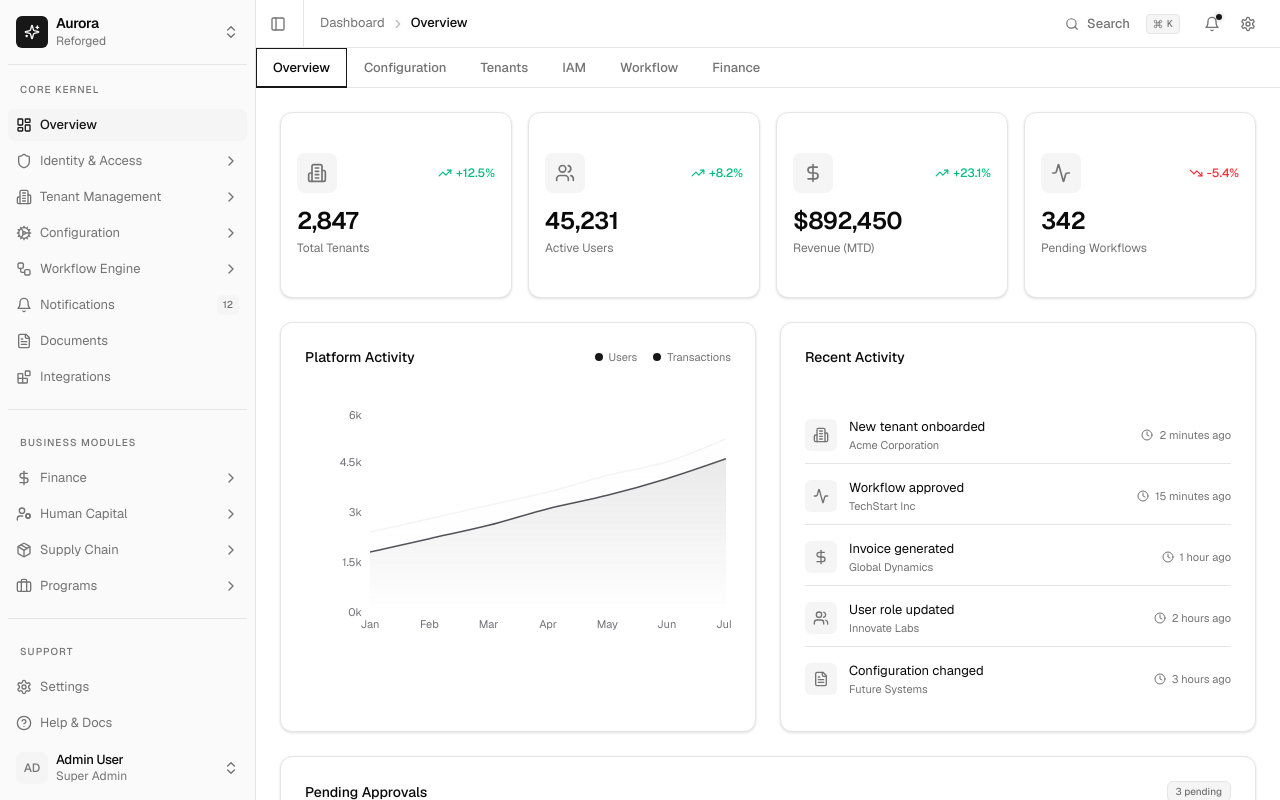
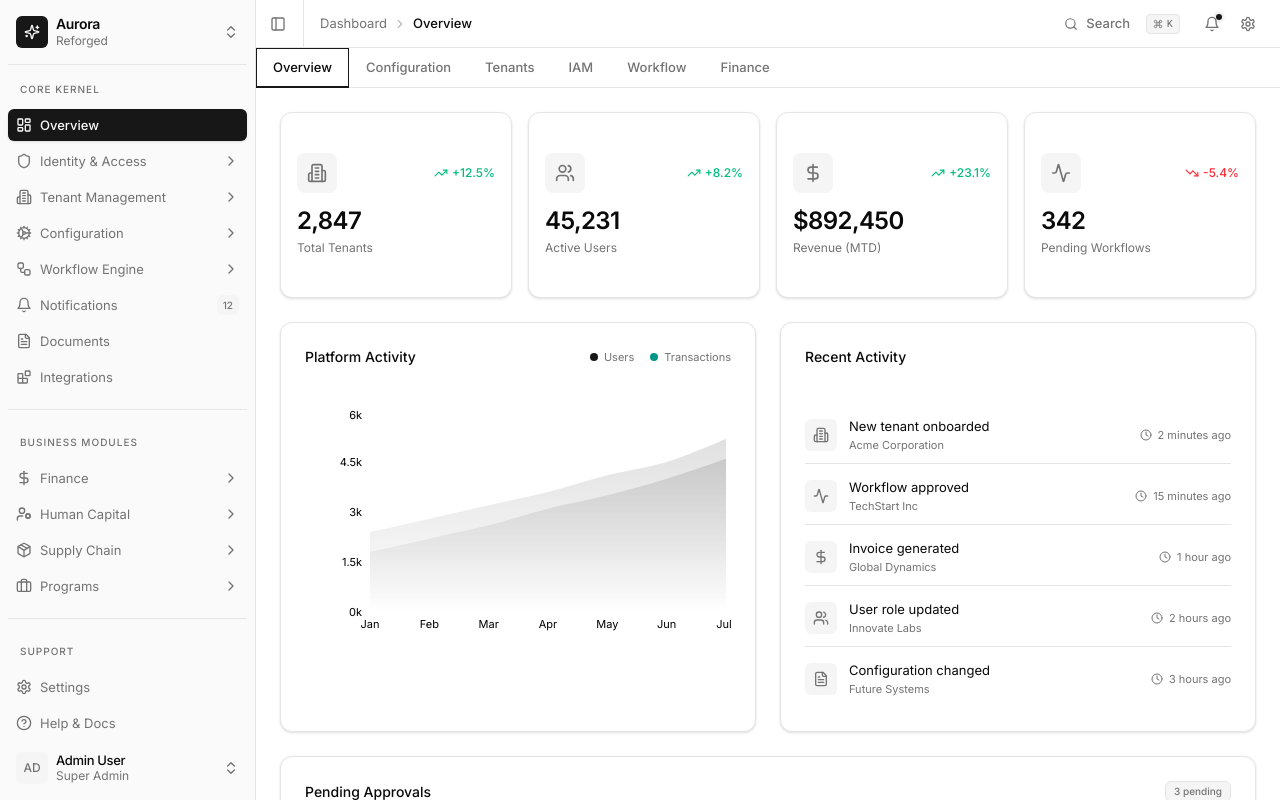
Before and after one commit to nugraha-a/nextjs-sass-template, a Next.js app: page / in a window 1280 px wide. Built offline with nearby package versions, Linux system fonts and the light colour scheme.

Commit message:
stable v0.1

```diff
--- a/app/globals.css
+++ b/app/globals.css
@@ -90,78 +90,248 @@ html.dark[data-color-scheme="zinc"] {
 }
 
 /* Slate Color Scheme - Cooler Greys */
+/* Slate Color Scheme - Distinct Cool Blue-Greys */
+/* Slate Color Scheme - Distinct Cool Blue-Greys */
 :root[data-color-scheme="slate"] {
   --background: oklch(1 0 0);
-  --foreground: oklch(0.2 0.02 260);
-  --border: oklch(0.92 0.01 260);
-  --input: oklch(0.92 0.01 260);
-  --sidebar-border: oklch(0.92 0.01 260);
-  /* Slate reuses similar structure but with subtle cool tint */
+  --foreground: oklch(0.2 0.04 240);
+  --border: oklch(0.92 0.02 240);
+  --input: oklch(0.92 0.02 240);
+  --sidebar-border: oklch(0.92 0.02 240);
+
+  /* Explicit Primary for Slate (Deep Slate Blue) */
+  --primary: oklch(0.35 0.08 240);
+  --primary-foreground: oklch(0.985 0 0);
+  --ring: oklch(0.35 0.08 240);
+  --sidebar-primary: oklch(0.35 0.08 240);
+
+  /* Tinted UI Colors: Cool Blue Tint */
+  --muted: oklch(0.97 0.02 240);
+  --accent: oklch(0.96 0.03 240);
+  --secondary: oklch(0.97 0.02 240);
+  --sidebar-accent: oklch(0.96 0.03 240);
+  --sidebar-accent-foreground: oklch(0.35 0.08 240);
 }
+
+/* Neutral Color Scheme - Distinct Warm Greys */
+:root[data-color-scheme="neutral"] {
+  --background: oklch(1 0 0);
+  --foreground: oklch(0.2 0.02 60);
+  --border: oklch(0.92 0.02 60);
+  --input: oklch(0.92 0.02 60);
+  --sidebar-border: oklch(0.92 0.02 60);
+
+  /* Explicit Primary for Neutral (Deep Bronze) */
+  --primary: oklch(0.35 0.04 60);
+  --primary-foreground: oklch(0.985 0 0);
+  --ring: oklch(0.35 0.04 60);
+  --sidebar-primary: oklch(0.35 0.04 60);
+
+  /* Tinted UI Colors: Warm Stone Tint */
+  --muted: oklch(0.97 0.02 60);
+  --accent: oklch(0.96 0.03 60);
+  --secondary: oklch(0.97 0.02 60);
+  --sidebar-accent: oklch(0.96 0.03 60);
+  --sidebar-accent-foreground: oklch(0.35 0.04 60);
+}
+
+/* Dark Mode Overrides for Slate/Neutral */
 html.dark[data-color-scheme="slate"] {
   --background: oklch(0.1 0.02 260);
   --foreground: oklch(0.98 0.01 260);
   --card: oklch(0.12 0.02 260);
   --border: oklch(0.2 0.02 260);
+  --primary: oklch(0.7 0.08 240); /* Lighter Slate Blue for Dark Mode */
+  --primary-foreground: oklch(0.1 0.02 260);
+  --sidebar-primary: oklch(0.7 0.08 240);
+
+  /* Dark Tints */
+  --muted: oklch(0.15 0.03 240);
+  --accent: oklch(0.18 0.04 240);
+  --secondary: oklch(0.15 0.03 240);
+  --sidebar-accent: oklch(0.18 0.04 240);
+  --sidebar-accent-foreground: oklch(0.98 0.01 260);
+}
+
+html.dark[data-color-scheme="neutral"] {
+  --background: oklch(0.11 0.01 60);
+  --foreground: oklch(0.98 0.01 60);
+  --card: oklch(0.13 0.01 60);
+  --border: oklch(0.2 0.01 60);
+  --primary: oklch(0.7 0.04 60); /* Lighter Warm Grey for Dark Mode */
+  --primary-foreground: oklch(0.11 0.01 60);
+  --sidebar-primary: oklch(0.7 0.04 60);
+
+  /* Dark Tints */
+  --muted: oklch(0.16 0.02 60);
+  --accent: oklch(0.19 0.03 60);
+  --secondary: oklch(0.16 0.02 60);
+  --sidebar-accent: oklch(0.19 0.03 60);
+  --sidebar-accent-foreground: oklch(0.98 0.01 60);
 }
 
 /* Base Template for Colors */
 /* Blue */
+/* Corporate Blue - Trust & Stability */
 :root[data-color-scheme="blue"] {
-  --primary: oklch(0.55 0.2 260);
+  /* Primary: Deep Royal Blue - Professional, trustworthy */
+  --primary: oklch(0.45 0.15 260);
   --primary-foreground: oklch(1 0 0);
-  --ring: oklch(0.55 0.2 260);
-  --sidebar-primary: oklch(0.55 0.2 260);
-  --sidebar-ring: oklch(0.55 0.2 260);
+  --ring: oklch(0.45 0.15 260);
+  --sidebar-primary: oklch(0.45 0.15 260);
+  --sidebar-ring: oklch(0.45 0.15 260);
+
+  /* Tinted UI Colors: Cool Slate Tint */
+  --muted: oklch(0.97 0.02 260);
+  --accent: oklch(0.95 0.04 260);
+  --secondary: oklch(0.97 0.02 260);
+  --sidebar-accent: oklch(0.95 0.04 260);
+
+  /* Corporate Chart Colors (High Contrast & Professional) */
+  --chart-1: oklch(0.45 0.15 260); /* Navy Blue (Primary) */
+  --chart-2: oklch(0.65 0.18 85);  /* Golden Amber (Contrast) */
+  --chart-3: oklch(0.55 0.15 180); /* Teal (Safe Harmony) */
+  --chart-4: oklch(0.55 0.20 25);  /* Burnt Orange (Accent) */
+  --chart-5: oklch(0.60 0.10 260); /* Slate (Neutral Data) */
 }
 html.dark[data-color-scheme="blue"] {
-  --primary: oklch(0.6 0.18 260);
+  /* Dark Mode: Slightly lighter Navy for visibility */
+  --primary: oklch(0.6 0.15 260);
   --primary-foreground: oklch(1 0 0);
-  --ring: oklch(0.6 0.18 260);
+  --ring: oklch(0.6 0.15 260);
+
+  /* Tinted UI Colors (Dark) */
+  --muted: oklch(0.20 0.04 260);
+  --accent: oklch(0.25 0.06 260);
+  --secondary: oklch(0.20 0.04 260);
+  --sidebar-accent: oklch(0.25 0.06 260);
+
+  /* Corporate Chart Colors (Dark Mode) */
+  --chart-1: oklch(0.6 0.15 260); /* Royal Blue */
+  --chart-2: oklch(0.75 0.15 85); /* Gold */
+  --chart-3: oklch(0.65 0.15 180); /* Teal */
 }
 
 /* Green */
+/* Corporate Green - Wealth & Growth */
 :root[data-color-scheme="green"] {
-  --primary: oklch(0.55 0.18 145);
+  /* Primary: Deep Emerald - Established usage */
+  --primary: oklch(0.50 0.15 145);
   --primary-foreground: oklch(1 0 0);
-  --ring: oklch(0.55 0.18 145);
-  --sidebar-primary: oklch(0.55 0.18 145);
+  --ring: oklch(0.50 0.15 145);
+  --sidebar-primary: oklch(0.50 0.15 145);
+
+  /* Tinted UI Colors: Soft Sage Tint */
+  --muted: oklch(0.96 0.03 145);
+  --accent: oklch(0.94 0.06 145);
+  --secondary: oklch(0.96 0.03 145);
+  --sidebar-accent: oklch(0.94 0.06 145);
+  --sidebar-accent-foreground: oklch(0.35 0.15 145); /* Deep Emerald Text */
+
+  /* Corporate Chart Colors */
+  --chart-1: oklch(0.50 0.15 145); /* Emerald (Primary) */
+  --chart-2: oklch(0.55 0.15 260); /* Navy Blue (Professional Contrast) */
+  --chart-3: oklch(0.65 0.18 85);  /* Gold (Wealth Association) */
+  --chart-4: oklch(0.55 0.12 200); /* Teal (Harmony) */
+  --chart-5: oklch(0.55 0.15 30);  /* Rust (Earthy Contrast) */
 }
 html.dark[data-color-scheme="green"] {
-  --primary: oklch(0.65 0.18 145);
+  /* Dark Mode: Vibrant Emerald */
+  --primary: oklch(0.60 0.15 145);
   --primary-foreground: oklch(0.1 0.02 145);
+
+  /* Tinted UI Colors (Dark) */
+  --muted: oklch(0.20 0.04 145);
+  --accent: oklch(0.25 0.06 145);
+  --secondary: oklch(0.20 0.04 145);
+  --sidebar-accent: oklch(0.25 0.06 145);
+
+  /* Corporate Chart Colors (Dark Mode) */
+  --chart-1: oklch(0.60 0.15 145); /* Emerald */
+  --chart-2: oklch(0.65 0.15 260); /* Royal Blue */
+  --chart-3: oklch(0.75 0.15 85);  /* Gold */
 }
 
 /* Orange */
+/* Corporate Orange - Energy & Innovation */
 :root[data-color-scheme="orange"] {
-  --primary: oklch(0.6 0.18 50);
+  /* Primary: Burnt Orange/Terracotta - Grounded */
+  --primary: oklch(0.55 0.15 50);
   --primary-foreground: oklch(1 0 0);
-  --ring: oklch(0.6 0.18 50);
-  --sidebar-primary: oklch(0.6 0.18 50);
+  --ring: oklch(0.55 0.15 50);
+  --sidebar-primary: oklch(0.55 0.15 50);
+
+  /* Tinted UI Colors: Warm Cream Tint */
+  --muted: oklch(0.96 0.02 50);
+  --accent: oklch(0.94 0.05 50);
+  --secondary: oklch(0.96 0.02 50);
+  --sidebar-accent: oklch(0.94 0.05 50);
+  --sidebar-accent-foreground: oklch(0.35 0.15 50); /* Deep Terracotta Text */
+
+  /* Corporate Chart Colors */
+  --chart-1: oklch(0.55 0.15 50); /* Terracotta (Primary) */
+  --chart-2: oklch(0.50 0.15 260); /* Navy (Strong Contrast) */
+  --chart-3: oklch(0.60 0.12 145); /* Forest Green (Natural Pair) */
+  --chart-4: oklch(0.40 0.15 30);  /* Deep Rust (Depth) */
+  --chart-5: oklch(0.65 0.18 85);  /* Gold (Highlight) */
 }
 html.dark[data-color-scheme="orange"] {
-  --primary: oklch(0.68 0.18 50);
+  --primary: oklch(0.65 0.15 50);
   --primary-foreground: oklch(0.1 0.02 50);
+
+  /* Tinted UI Colors (Dark) */
+  --muted: oklch(0.20 0.03 50);
+  --accent: oklch(0.25 0.05 50);
+  --secondary: oklch(0.20 0.03 50);
+  --sidebar-accent: oklch(0.25 0.05 50);
+
+  /* Corporate Chart Colors (Dark Mode) */
+  --chart-1: oklch(0.65 0.15 50); /* Terracotta */
+  --chart-2: oklch(0.60 0.15 260); /* Royal Blue */
+  --chart-3: oklch(0.65 0.15 145); /* Emerald */
 }
 
 /* Rose */
+/* Corporate Rose - Modern Professional */
 :root[data-color-scheme="rose"] {
-  --primary: oklch(0.55 0.2 15);
+  /* Primary: Deep Burgundy/Wine - Sophisticated */
+  --primary: oklch(0.45 0.15 15);
   --primary-foreground: oklch(1 0 0);
-  --accent: oklch(0.97 0.02 15);
-  --accent-foreground: oklch(0.55 0.2 15);
-  --ring: oklch(0.55 0.2 15);
-  --sidebar-primary: oklch(0.55 0.2 15);
+  --ring: oklch(0.45 0.15 15);
+  --sidebar-primary: oklch(0.45 0.15 15);
+
+  /* Tinted UI Colors: Warm Rose Tint */
+  --muted: oklch(0.96 0.02 15);
+  --accent: oklch(0.94 0.05 15);
+  --secondary: oklch(0.96 0.02 15);
+  --sidebar-accent: oklch(0.94 0.05 15);
+  --sidebar-accent-foreground: oklch(0.35 0.15 15); /* Deep Burgundy Text */
+
+  /* Corporate Chart Colors */
+  --chart-1: oklch(0.45 0.15 15); /* Burgundy (Primary) */
+  --chart-2: oklch(0.50 0.15 260); /* Navy (Strong Contrast) */
+  --chart-3: oklch(0.50 0.12 145); /* Forest Green (Decisive) */
+  --chart-4: oklch(0.55 0.15 320); /* Deep Purple (Rich) */
+  --chart-5: oklch(0.65 0.10 260); /* Slate Blue (Neutral) */
 }
 html.dark[data-color-scheme="rose"] {
-  --primary: oklch(0.65 0.2 15);
+  --primary: oklch(0.60 0.15 15);
   --primary-foreground: oklch(1 0 0);
-  --accent: oklch(0.2 0.05 15);
-  --accent-foreground: oklch(0.98 0 0);
+
+  /* Tinted UI Colors (Dark) */
+  --muted: oklch(0.20 0.03 15);
+  --accent: oklch(0.25 0.05 15);
+  --secondary: oklch(0.20 0.03 15);
+  --sidebar-accent: oklch(0.25 0.05 15);
+
+  /* Corporate Chart Colors (Dark Mode) */
+  --chart-1: oklch(0.60 0.15 15); /* Burgundy */
+  --chart-2: oklch(0.60 0.15 260); /* Royal Blue */
+  --chart-3: oklch(0.60 0.15 145); /* Emerald */
 }
 
 @theme inline {
-  --font-sans: var(--font-geist), 'Geist', system-ui, sans-serif;
+  --font-sans: var(--font-inter), 'Inter', system-ui, sans-serif;
   --font-mono: var(--font-geist-mono), 'Geist Mono', monospace;
   --color-background: var(--background);
   --color-foreground: var(--foreground);
@@ -193,7 +363,7 @@ html.dark[data-color-scheme="rose"] {
   --radius-xl: calc(var(--radius) + 4px);
   --color-sidebar: var(--sidebar);
   --color-sidebar-foreground: var(--sidebar-foreground);
-  --color-sidebar-primary: var(--sidebar-primary);
+  --color-sidebar-primary: var(--primary); /* Force Sidebar Primary to match Brand Primary */
   --color-sidebar-primary-foreground: var(--sidebar-primary-foreground);
   --color-sidebar-accent: var(--sidebar-accent);
   --color-sidebar-accent-foreground: var(--sidebar-accent-foreground);
--- a/app/layout.tsx
+++ b/app/layout.tsx
@@ -1,14 +1,10 @@
 import React from "react"
 import type { Metadata } from 'next'
-import { Geist, Geist_Mono, Inter } from 'next/font/google'
+import { Geist_Mono, Inter } from 'next/font/google'
 import { ThemeProvider } from "@/components/theme-provider"
 import { ThemeSettingsProvider } from "@/contexts/theme-settings-context"
 import './globals.css'
 
-const geist = Geist({
-  subsets: ["latin"],
-  variable: "--font-geist",
-});
 const geistMono = Geist_Mono({
   subsets: ["latin"],
   variable: "--font-geist-mono",
@@ -22,6 +18,9 @@ export const metadata: Metadata = {
   title: 'Aurora Dashboard | Enterprise SaaS',
   description: 'Enterprise-grade dashboard with Vercel-inspired design. Clean, minimalist, and powerful.',
   generator: 'v0.app',
+  icons: {
+    icon: '/icon.png',
+  },
 }
 
 export default function RootLayout({
@@ -31,7 +30,7 @@ export default function RootLayout({
 }>) {
   return (
     <html lang="en" suppressHydrationWarning>
-      <body className={`${geist.variable} ${geistMono.variable} ${inter.variable} font-sans antialiased`}>
+      <body className={`${geistMono.variable} ${inter.variable} font-sans antialiased`}>
         <ThemeProvider
           attribute="class"
           defaultTheme="system"
--- a/components/dashboard/app-sidebar.tsx
+++ b/components/dashboard/app-sidebar.tsx
@@ -203,7 +203,7 @@ function NavItemWithSub({ item }: { item: NavItem }) {
           asChild
           isActive={item.isActive}
           tooltip={item.title}
-          className="transition-colors duration-150 text-muted-foreground hover:text-foreground hover:bg-sidebar-accent data-[active=true]:bg-sidebar-accent data-[active=true]:text-sidebar-accent-foreground group-data-[collapsible=icon]:!p-2 group-data-[collapsible=icon]:!size-8"
+          className="transition-colors duration-150 text-muted-foreground hover:text-foreground hover:bg-sidebar-accent data-[active=true]:bg-sidebar-primary data-[active=true]:text-sidebar-primary-foreground group-data-[collapsible=icon]:!p-2 group-data-[collapsible=icon]:!size-8"
         >
           <a href={item.href} className="flex items-center justify-between group-data-[collapsible=icon]:justify-center">
             <span className="flex items-center gap-2 group-data-[collapsible=icon]:gap-0">
@@ -229,7 +229,7 @@ function NavItemWithSub({ item }: { item: NavItem }) {
             <SidebarMenuButton
               tooltip={item.title}
               isActive={item.isActive}
-              className="transition-all duration-300 ease-[cubic-bezier(0.2,0.4,0,1)] text-muted-foreground hover:text-foreground hover:bg-sidebar-accent data-[active=true]:bg-sidebar-accent data-[active=true]:text-sidebar-accent-foreground group-data-[collapsible=icon]:!p-2 group-data-[collapsible=icon]:!size-8 justify-center data-[state=open]:bg-sidebar-accent data-[state=open]:text-foreground"
+              className="transition-all duration-300 ease-[cubic-bezier(0.2,0.4,0,1)] text-muted-foreground hover:text-foreground hover:bg-sidebar-accent data-[active=true]:bg-sidebar-primary data-[active=true]:text-sidebar-primary-foreground group-data-[collapsible=icon]:!p-2 group-data-[collapsible=icon]:!size-8 justify-center data-[state=open]:bg-sidebar-accent data-[state=open]:text-foreground"
             >
               <item.icon className="size-4 shrink-0" />
               <span className="sr-only">{item.title}</span>
@@ -276,7 +276,7 @@ function NavItemWithSub({ item }: { item: NavItem }) {
                 <SidebarMenuSubButton
                   asChild
                   isActive={subItem.isActive}
-                  className="text-muted-foreground hover:text-foreground data-[active=true]:text-foreground text-[12px]"
+                  className="text-muted-foreground hover:text-foreground data-[active=true]:text-sidebar-primary data-[active=true]:font-medium text-[12px]"
                 >
                   <a href={subItem.href}>{subItem.title}</a>
                 </SidebarMenuSubButton>
--- a/components/modules/overview-dashboard.tsx
+++ b/components/modules/overview-dashboard.tsx
@@ -178,7 +178,7 @@ export function OverviewDashboard() {
                   <span className="text-muted-foreground">Users</span>
                 </div>
                 <div className="flex items-center gap-1.5">
-                  <div className="size-2 rounded-full bg-secondary-foreground" />
+                  <div className="size-2 rounded-full bg-chart-2" />
                   <span className="text-muted-foreground">Transactions</span>
                 </div>
               </div>
@@ -190,47 +190,48 @@ export function OverviewDashboard() {
                 <AreaChart data={activityData}>
                   <defs>
                     <linearGradient id="userGradient" x1="0" y1="0" x2="0" y2="1">
-                      <stop offset="0%" stopColor="rgb(244 244 245)" stopOpacity={0.2} />
-                      <stop offset="100%" stopColor="rgb(244 244 245)" stopOpacity={0} />
+                      <stop offset="0%" stopColor="var(--color-primary)" stopOpacity={0.2} />
+                      <stop offset="100%" stopColor="var(--color-primary)" stopOpacity={0} />
                     </linearGradient>
                     <linearGradient id="txGradient" x1="0" y1="0" x2="0" y2="1">
-                      <stop offset="0%" stopColor="rgb(82 82 91)" stopOpacity={0.2} />
-                      <stop offset="100%" stopColor="rgb(82 82 91)" stopOpacity={0} />
+                      <stop offset="0%" stopColor="var(--color-chart-2)" stopOpacity={0.2} />
+                      <stop offset="100%" stopColor="var(--color-chart-2)" stopOpacity={0} />
                     </linearGradient>
                   </defs>
                   <XAxis
                     dataKey="date"
                     axisLine={false}
                     tickLine={false}
-                    tick={{ fill: "rgb(113 113 122)", fontSize: 11 }}
+                    tick={{ fill: "var(--color-muted-foreground)", fontSize: 11 }}
                   />
                   <YAxis
                     axisLine={false}
                     tickLine={false}
-                    tick={{ fill: "rgb(113 113 122)", fontSize: 11 }}
+                    tick={{ fill: "var(--color-muted-foreground)", fontSize: 11 }}
                     tickFormatter={(value) => `${value / 1000}k`}
                   />
                   <Tooltip
                     contentStyle={{
-                      backgroundColor: "rgb(24 24 27)",
-                      border: "1px solid rgb(39 39 42)",
+                      backgroundColor: "var(--color-popover)",
+                      border: "1px solid var(--color-border)",
                       borderRadius: "8px",
                       fontSize: "12px",
+                      color: "var(--color-popover-foreground)",
                     }}
-                    labelStyle={{ color: "rgb(161 161 170)" }}
-                    itemStyle={{ color: "rgb(244 244 245)" }}
+                    labelStyle={{ color: "var(--color-muted-foreground)" }}
+                    itemStyle={{ color: "var(--color-foreground)" }}
                   />
                   <Area
                     type="monotone"
                     dataKey="users"
-                    stroke="rgb(244 244 245)"
+                    stroke="var(--color-primary)"
                     strokeWidth={1.5}
                     fill="url(#userGradient)"
                   />
                   <Area
                     type="monotone"
                     dataKey="transactions"
-                    stroke="rgb(82 82 91)"
+                    stroke="var(--color-chart-2)"
                     strokeWidth={1.5}
                     fill="url(#txGradient)"
                   />
@@ -308,14 +309,14 @@ export function OverviewDashboard() {
                     {approval.amount}
                   </span>
                 )}
-                <Badge
+                  <Badge
                   variant="outline"
                   className={`text-[10px] capitalize border-0 ${
                     approval.priority === "high"
                       ? "bg-red-500/10 text-red-400"
                       : approval.priority === "medium"
                         ? "bg-amber-500/10 text-amber-400"
-                        : "bg-zinc-500/10 text-zinc-400"
+                        : "bg-muted text-muted-foreground"
                   }`}
                 >
                   {approval.priority}
--- a/components/ui/sidebar.tsx
+++ b/components/ui/sidebar.tsx
@@ -474,7 +474,7 @@ function SidebarMenuItem({ className, ...props }: React.ComponentProps<'li'>) {
 }
 
 const sidebarMenuButtonVariants = cva(
-  'peer/menu-button flex w-full items-center gap-2 overflow-hidden rounded-md p-2 text-left text-sm outline-hidden ring-sidebar-ring transition-[width,height,padding] hover:bg-sidebar-accent hover:text-sidebar-accent-foreground focus-visible:ring-2 active:bg-sidebar-accent active:text-sidebar-accent-foreground disabled:pointer-events-none disabled:opacity-50 group-has-data-[sidebar=menu-action]/menu-item:pr-8 aria-disabled:pointer-events-none aria-disabled:opacity-50 data-[active=true]:bg-sidebar-accent data-[active=true]:font-medium data-[active=true]:text-sidebar-accent-foreground data-[state=open]:hover:bg-sidebar-accent data-[state=open]:hover:text-sidebar-accent-foreground group-data-[collapsible=icon]:size-8! group-data-[collapsible=icon]:p-2! [&>span:last-child]:truncate [&>svg]:size-4 [&>svg]:shrink-0',
+  'peer/menu-button flex w-full items-center gap-2 overflow-hidden rounded-md p-2 text-left text-sm outline-hidden ring-sidebar-ring transition-[width,height,padding] hover:bg-sidebar-accent hover:text-sidebar-accent-foreground focus-visible:ring-2 active:bg-sidebar-accent active:text-sidebar-accent-foreground disabled:pointer-events-none disabled:opacity-50 group-has-data-[sidebar=menu-action]/menu-item:pr-8 aria-disabled:pointer-events-none aria-disabled:opacity-50 data-[active=true]:bg-sidebar-accent data-[active=true]:font-medium data-[active=true]:text-sidebar-primary data-[active=true]:shadow-sm data-[state=open]:hover:bg-sidebar-accent data-[state=open]:hover:text-sidebar-accent-foreground group-data-[collapsible=icon]:size-8! group-data-[collapsible=icon]:p-2! [&>span:last-child]:truncate [&>svg]:size-4 [&>svg]:shrink-0',
   {
     variants: {
       variant: {
```
Also changed, not shown: components/modules/configuration-engine.tsx (+23 -23 lines), components/modules/finance-module.tsx (+15 -15 lines), components/modules/iam-dashboard.tsx (+20 -20 lines), components/modules/workflow-designer.tsx (+11 -11 lines).
